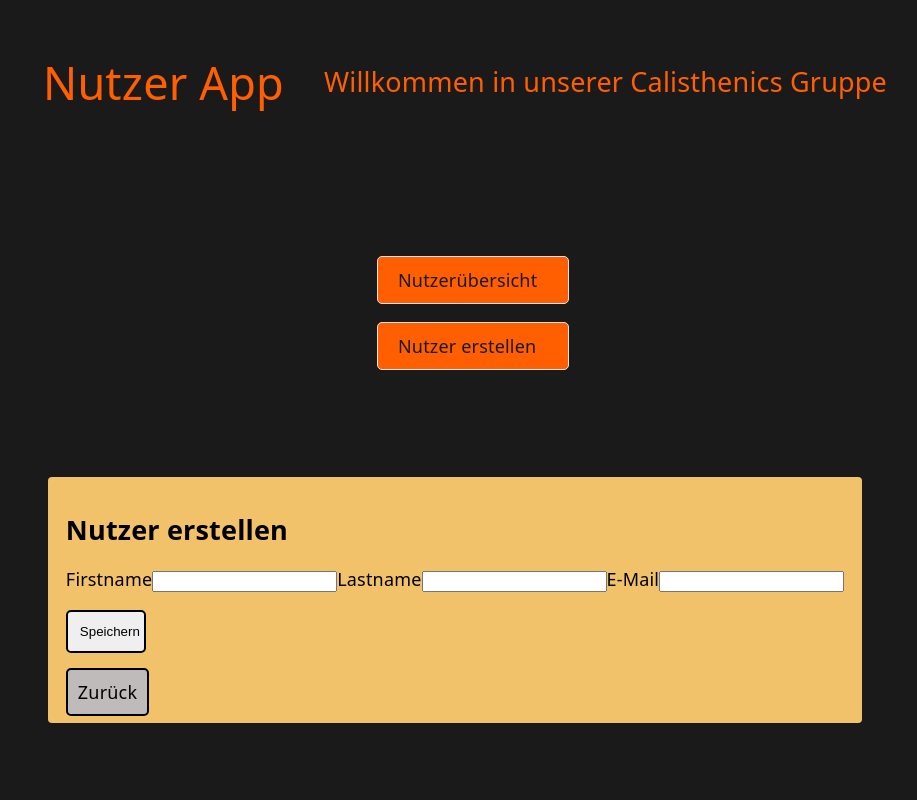
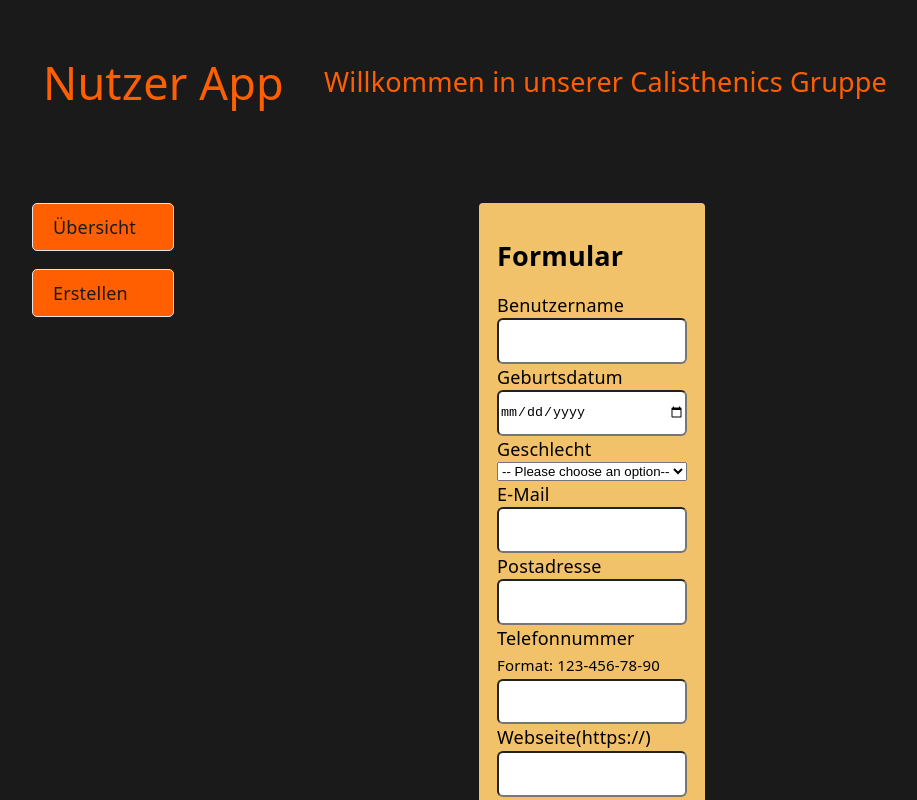
Before and after one commit to devjasmin/nutzer-app, a React (Vite) app: page /create in a window 1280 px wide. Shown: the top 800 px of the page, without its empty margins (185-1102 px from the left). Built offline with nearby package versions, Linux system fonts and the light colour scheme.

Commit message:
CreateUser ist jetzt mit UserOverview verknüpft. es können 2 oder mehrere Karten angezeigt werden

```diff
--- a/src/Dashboard.tsx
+++ b/src/Dashboard.tsx
@@ -4,8 +4,16 @@ import Navigation from "./pages/Navigation";
 import "./pages/Navigation.css";
 import "./pages/CreateUser.css";
 import "./pages/UserOverview.css";
+import { useState } from "react";
+import type { User } from "./pages/User";
 
 function Dashboard() {
+  const [users, setUsers] = useState<User[]>([]);
+
+  function addUser(user: User) {
+    setUsers((previousUsers) => [...previousUsers, user]);
+  }
+
   return (
     <>
       <section className="header">
@@ -19,7 +27,7 @@ function Dashboard() {
         <Navigation />
 
         <main className="content-area">
-          <Outlet />
+          <Outlet context={{ users, addUser }} />
         </main>
       </section>
 
--- a/src/Dashbord.css
+++ b/src/Dashbord.css
@@ -44,7 +44,7 @@
 }
 
 @media (min-width: 768px) {
-  .content {
+  .content-navi {
     display: flex;
     flex-direction: row;
     align-items: flex-start;
--- a/src/pages/CreateUser.css
+++ b/src/pages/CreateUser.css
@@ -15,21 +15,32 @@
   margin-bottom: 20px;
 }
 
+form {
+  display: flex;
+  flex-direction: column;
+}
+
+input {
+  border-radius: 6px;
+  line-height: 3;
+}
+
 .save-btn {
-  padding: 12px;
-  border:
-    2px solid,
-    black;
+  padding: 10px;
+  border: 2px, solid, black;
   border-radius: 5px;
   margin-top: 1rem;
   width: 80px;
+  background-color: rgb(191, 187, 187);
+  text-decoration: none;
+  color: black;
+  display: flex;
+  justify-content: center;
 }
 
 .back-btn {
   padding: 10px;
-  border:
-    2px solid,
-    black;
+  border: 2px, solid, black;
   border-radius: 5px;
   margin-top: 1rem;
   width: 80px;
--- a/src/pages/CreateUser.tsx
+++ b/src/pages/CreateUser.tsx
@@ -1,25 +1,124 @@
 import { Link } from "react-router-dom";
+import { useNavigate, useOutletContext } from "react-router-dom";
+import type { User } from "../pages/User";
+import { useState } from "react";
+
+type DashboardContext = {
+  users: User[];
+  addUser: (user: User) => void;
+};
 
 function CreateUser() {
+  const { addUser } = useOutletContext<DashboardContext>();
+  const navigate = useNavigate();
+
+  const [username, setUsername] = useState("");
+  // console.log("username state:", username);
+  const [dateOfBirth, setDateOfBirth] = useState("");
+  const [gender, setGender] = useState("");
+  const [email, setEmail] = useState("");
+  // console.log("email state:", email);
+  const [post, setPost] = useState("");
+  // console.log("post state:", post);
+  const [phone, setPhone] = useState("");
+  const [website, setWebsite] = useState("");
+  // console.log("website state:", website);
+
+  const handleSubmit = (event: React.FormEvent<HTMLFormElement>) => {
+    event.preventDefault();
+
+    const newUser: User = {
+      id: crypto.randomUUID(),
+      username,
+      dateOfBirth,
+      gender,
+      email,
+      post,
+      phone,
+      website,
+    };
+
+    addUser(newUser);
+    navigate("/overview");
+  };
+
   return (
     <div className="content-cards">
       <div className="card">
-        <h2>Nutzer erstellen</h2>
-        <form>
-          <label>Firstname</label>
-          <input type="text" />
+        <h2>Formular</h2>
+        <form onSubmit={handleSubmit}>
+          <label htmlFor="username">Benutzername</label>
+          <input
+            id="username"
+            type="text"
+            value={username}
+            onChange={(event) => {
+              console.log(event.target.value);
+              setUsername(event.target.value);
+            }}
+          />
 
-          <label>Lastname</label>
-          <input type="text" />
+          <label htmlFor="dateOfBirth">Geburtsdatum</label>
+          <input
+            id="dateOfBirth"
+            type="date"
+            value={dateOfBirth}
+            onChange={(event) => setDateOfBirth(event.target.value)}
+          />
 
-          <label>E-Mail</label>
-          <input type="email" />
+          <label htmlFor="gender">Geschlecht</label>
+          <select name="gender" id="gender-select">
+            <option value=""> -- Please choose an option--</option>
+            <option value="female">weiblich</option>
+            <option value="male">männlich</option>
+            <option value="divers">anderes</option>
+          </select>
+
+          <label htmlFor="email">E-Mail</label>
+          <input
+            id="email"
+            type="email"
+            value={email}
+            onChange={(event) => setEmail(event.target.value)}
+            // required
+          />
+
+          <label htmlFor="postadresse">Postadresse</label>
+          <input
+            id="postadresse"
+            type="text"
+            value={post}
+            onChange={(event) => setPost(event.target.value)}
+          />
+
+          <label htmlFor="phone">
+            Telefonnummer <br />
+            <small>Format: 123-456-78-90</small>
+          </label>
+          <input
+            id="phone"
+            type="tel"
+            name="phone"
+            value={phone}
+            onChange={(event) => setPhone(event.target.value)}
+            // required
+          />
+
+          <label htmlFor="website">Webseite(https://)</label>
+          <input
+            id="website"
+            type="url"
+            name="url"
+            value={website}
+            onChange={(event) => setWebsite(event.target.value)}
+            // required
+          />
           <br />
 
           <button className="save-btn" type="submit">
             Speichern
           </button>
-        </form>{" "}
+        </form>
         <br />
         <Link className="back-btn" to="/">
           Zurück
--- a/src/pages/Navigation.css
+++ b/src/pages/Navigation.css
@@ -18,5 +18,11 @@
   border-radius: 5px;
   cursor: pointer;
   text-decoration: none;
-  width: 150px;
+  width: 100px;
 }
+
+.create-btn:hover,
+.overview-btn:hover {
+  background-color: rgba(82, 201, 201, 0.611);
+  transition: ease 0.3s;
+}
--- a/src/pages/Navigation.tsx
+++ b/src/pages/Navigation.tsx
@@ -4,10 +4,10 @@ function Navigation() {
   return (
     <nav className="navigation">
       <Link className="overview-btn" to="overview">
-        Nutzerübersicht
+        Übersicht
       </Link>
       <Link className="create-btn" to="create">
-        Nutzer erstellen
+        Erstellen
       </Link>
     </nav>
   );
--- /dev/null
+++ b/src/pages/User.tsx
@@ -0,0 +1,10 @@
+export type User = {
+  id: string;
+  username: string;
+  dateOfBirth: string;
+  gender: string;
+  email: string;
+  post: string;
+  phone: string;
+  website: string;
+};
--- a/src/pages/UserOverview.tsx
+++ b/src/pages/UserOverview.tsx
@@ -1,18 +1,32 @@
 import { Link } from "react-router-dom";
+import type { User } from "./User";
+import { useOutletContext } from "react-router-dom";
+import React from "react";
+
+type DashboardContext = {
+  users: User[];
+  addUser: (user: User) => void;
+};
 
 function UserOverview() {
+  const { users } = useOutletContext<DashboardContext>();
+
   return (
     <>
-      <h2 className="overview-title">Übersicht</h2>
+      <h2 className="overview-title">Mitglieder</h2>
       <div className="content-cards">
-        <div className="card">
-          <div className="firstName">Max</div>
-          <div className="lastName">Mustermann</div>
-        </div>
-        <div className="card">
-          <div className="firstName">Mirco</div>
-          <div className="lastName">Baumann</div>
-        </div>
+        {users.length === 0 && <p>Noch keine Mitglieder vorhanden...</p>}
+        {users.map((mitglied) => (
+          <div key={mitglied.id} className="card">
+            <div className="Benutzername">{mitglied.username}</div>
+            <div className="Geburtsdatum">{mitglied.dateOfBirth}</div>
+            <div className="Geschlecht">{mitglied.gender}</div>
+            <div className="E-Mailadresse">{mitglied.email}</div>
+            <div className="Postadresse">{mitglied.post}</div>
+            <div className="Telefonnummer">{mitglied.phone}</div>
+            <div className="Webseite">{mitglied.website}</div>
+          </div>
+        ))}
       </div>
       <Link className="back-btn" to="/">
         Zurück
```
